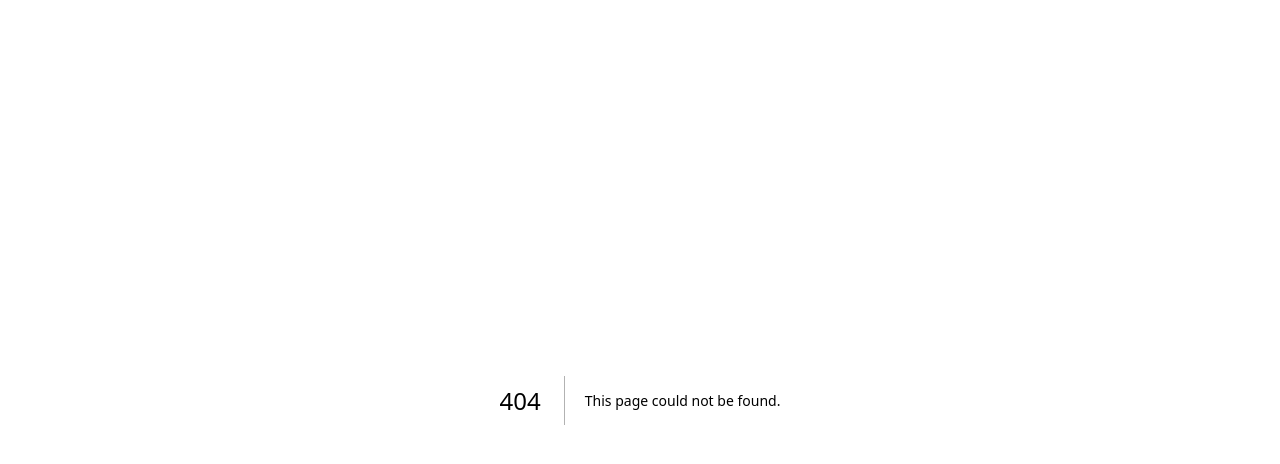
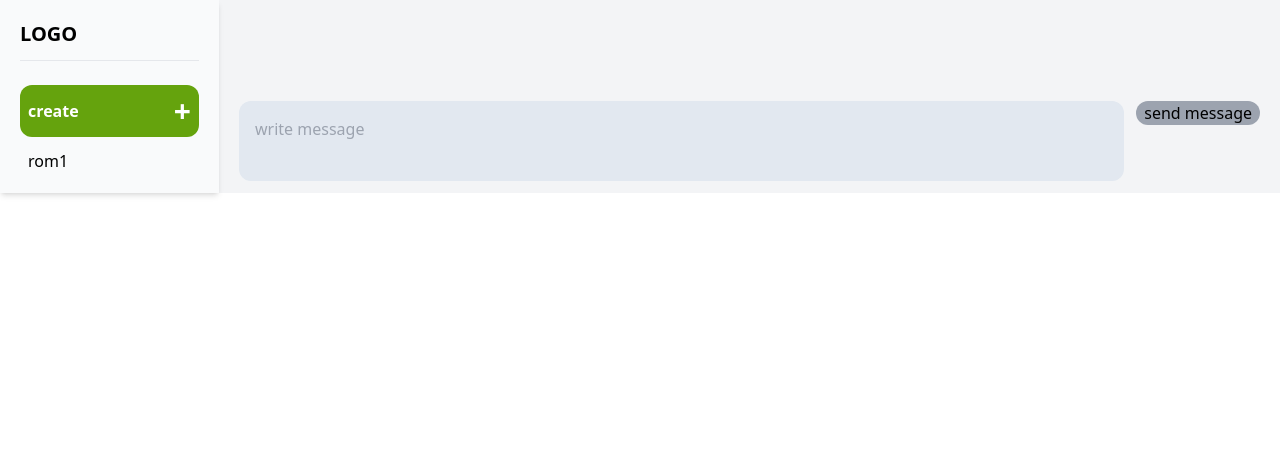
Before and after one commit to 000MaDz000/chat-app, a Next.js app: page /chat in a window 1280 px wide. Before the commit this address had no page. Shown: the top 464 px of the page. Built offline with nearby package versions, Linux system fonts and the light colour scheme.

Commit message:
adding chate messages template, chat message component, room page (room page and chat components)

```diff
--- /dev/null
+++ b/src/app/[roomname]/layout.tsx
@@ -0,0 +1,9 @@
+import MainTemplate from "../_ui/main-template";
+
+export default function Layout({ children }: { children: React.ReactNode }) {
+  return (
+    <MainTemplate>
+      {children}
+    </MainTemplate>
+  )
+}
--- /dev/null
+++ b/src/app/[roomname]/page.tsx
@@ -0,0 +1,13 @@
+import { useParams } from "next/navigation"
+import ChatMessagesTemplate from "../_ui/chat-messages-template";
+
+export default function RoomPage({ params: { roomname } }: { params: { roomname: string } }) {
+    console.log(roomname);
+
+    return (
+        <div className="flex flex-col w-full">
+            {/* <h1 className="font-bold text-lg p-2">{roomname}</h1> */}
+            <ChatMessagesTemplate />
+        </div>
+    )
+}
--- /dev/null
+++ b/src/app/_ui/chat-message.tsx
@@ -0,0 +1,19 @@
+type Publisher = {
+    name: string;
+}
+
+export default function ChatMessage({ message, publisher, isCurrentUser }: { isCurrentUser?: boolean, message: string, publisher: Publisher }) {
+    const dir = isCurrentUser ? "ltr" : "rtl";
+    return (
+        <div className={"flex flex-col p-3 bg-opacity-500 bg-white m-3 mb-0 rounded-md gap-1"} dir={dir}>
+            <div className="max-w-fit p-1 flex gap-1" dir="ltr">
+                <img alt="" />
+                <p>{publisher.name}</p>
+            </div>
+
+            <div className="max-w-fit" dir="ltr">
+                <p>{message}</p>
+            </div>
+        </div>
+    )
+}
--- /dev/null
+++ b/src/app/_ui/chat-messages-template.tsx
@@ -0,0 +1,64 @@
+import ChatMessage from "./chat-message";
+
+export default function ChatMessagesTemplate() {
+    return (
+        <div className="w-full flex flex-col bg-gray-100 grow">
+            <div className="grow flex flex-col h-full scroll-p-1 max-h-full overflow-auto">
+                {/* <ChatMessage publisher={{ name: "user1" }} message="hello guys!" isCurrentUser />
+                <ChatMessage publisher={{ name: "user2" }} message="hello user1 how are you ?" />
+                <ChatMessage publisher={{ name: "user1" }} message="i'm good wbu ?" isCurrentUser />
+                <ChatMessage publisher={{ name: "user2" }} message="i'm good, would you play pubg?" />
+                <ChatMessage publisher={{ name: "user2" }} message="i'm good, would you play pubg?" />
+                <ChatMessage publisher={{ name: "user2" }} message="i'm good, would you play pubg?" />
+                <ChatMessage publisher={{ name: "user2" }} message="i'm good, would you play pubg?" />
+                <ChatMessage publisher={{ name: "user2" }} message="i'm good, would you play pubg?" />
+                <ChatMessage publisher={{ name: "user2" }} message="i'm good, would you play pubg?" />
+                <ChatMessage publisher={{ name: "user2" }} message="i'm good, would you play pubg?" />
+                <ChatMessage publisher={{ name: "user2" }} message="i'm good, would you play pubg?" />
+                <ChatMessage publisher={{ name: "user2" }} message="i'm good, would you play pubg?" />
+                <ChatMessage publisher={{ name: "user2" }} message="i'm good, would you play pubg?" />
+                <ChatMessage publisher={{ name: "user2" }} message="i'm good, would you play pubg?" />
+                <ChatMessage publisher={{ name: "user2" }} message="i'm good, would you play pubg?" />
+                <ChatMessage publisher={{ name: "user2" }} message="i'm good, would you play pubg?" />
+                <ChatMessage publisher={{ name: "user2" }} message="i'm good, would you play pubg?" />
+                <ChatMessage publisher={{ name: "user2" }} message="i'm good, would you play pubg?" />
+                <ChatMessage publisher={{ name: "user2" }} message="i'm good, would you play pubg?" />
+                <ChatMessage publisher={{ name: "user2" }} message="i'm good, would you play pubg?" />
+                <ChatMessage publisher={{ name: "user2" }} message="i'm good, would you play pubg?" />
+                <ChatMessage publisher={{ name: "user2" }} message="i'm good, would you play pubg?" />
+                <ChatMessage publisher={{ name: "user2" }} message="i'm good, would you play pubg?" />
+                <ChatMessage publisher={{ name: "user2" }} message="i'm good, would you play pubg?" />
+                <ChatMessage publisher={{ name: "user2" }} message="i'm good, would you play pubg?" />
+                <ChatMessage publisher={{ name: "user2" }} message="i'm good, would you play pubg?" />
+                <ChatMessage publisher={{ name: "user2" }} message="i'm good, would you play pubg?" />
+                <ChatMessage publisher={{ name: "user2" }} message="i'm good, would you play pubg?" />
+                <ChatMessage publisher={{ name: "user2" }} message="i'm good, would you play pubg?" />
+                <ChatMessage publisher={{ name: "user2" }} message="i'm good, would you play pubg?" />
+                <ChatMessage publisher={{ name: "user2" }} message="i'm good, would you play pubg?" />
+                <ChatMessage publisher={{ name: "user2" }} message="i'm good, would you play pubg?" />
+                <ChatMessage publisher={{ name: "user2" }} message="i'm good, would you play pubg?" />
+                <ChatMessage publisher={{ name: "user2" }} message="i'm good, would you play pubg?" />
+                <ChatMessage publisher={{ name: "user2" }} message="i'm good, would you play pubg?" />
+                <ChatMessage publisher={{ name: "user2" }} message="i'm good, would you play pubg?" />
+                <ChatMessage publisher={{ name: "user2" }} message="i'm good, would you play pubg?" />
+                <ChatMessage publisher={{ name: "user2" }} message="i'm good, would you play pubg?" />
+                <ChatMessage publisher={{ name: "user2" }} message="i'm good, would you play pubg?" />
+                <ChatMessage publisher={{ name: "user2" }} message="i'm good, would you play pubg?" />
+                <ChatMessage publisher={{ name: "user2" }} message="i'm good, would you play pubg?" />
+                <ChatMessage publisher={{ name: "user2" }} message="i'm good, would you play pubg?" />
+                <ChatMessage publisher={{ name: "user2" }} message="i'm good, would you play pubg?" />
+                <ChatMessage publisher={{ name: "user2" }} message="i'm good, would you play pubg?" />
+                <ChatMessage publisher={{ name: "user2" }} message="i'm good, would you play pubg?" />
+                <ChatMessage publisher={{ name: "user2" }} message="i'm good, would you play pubg?" />
+                <ChatMessage publisher={{ name: "user2" }} message="i'm good, would you play pubg?" /> */}
+            </div>
+
+            <div className="pl-5 pr-5 box-border sticky bottom-0 mt-2">
+                <form className="flex justify-between gap-3 mb-3">
+                    <textarea name="message" className="bg-slate-200 w-full resize-none rounded-xl box-border p-4" placeholder="write message" />
+                    <input type="submit" value={"send message"} className={"bg-gray-400 pl-2 pr-2 max-h-fit box-border cursor-pointer rounded-xl"} />
+                </form>
+            </div>
+        </div>
+    )
+}
```
